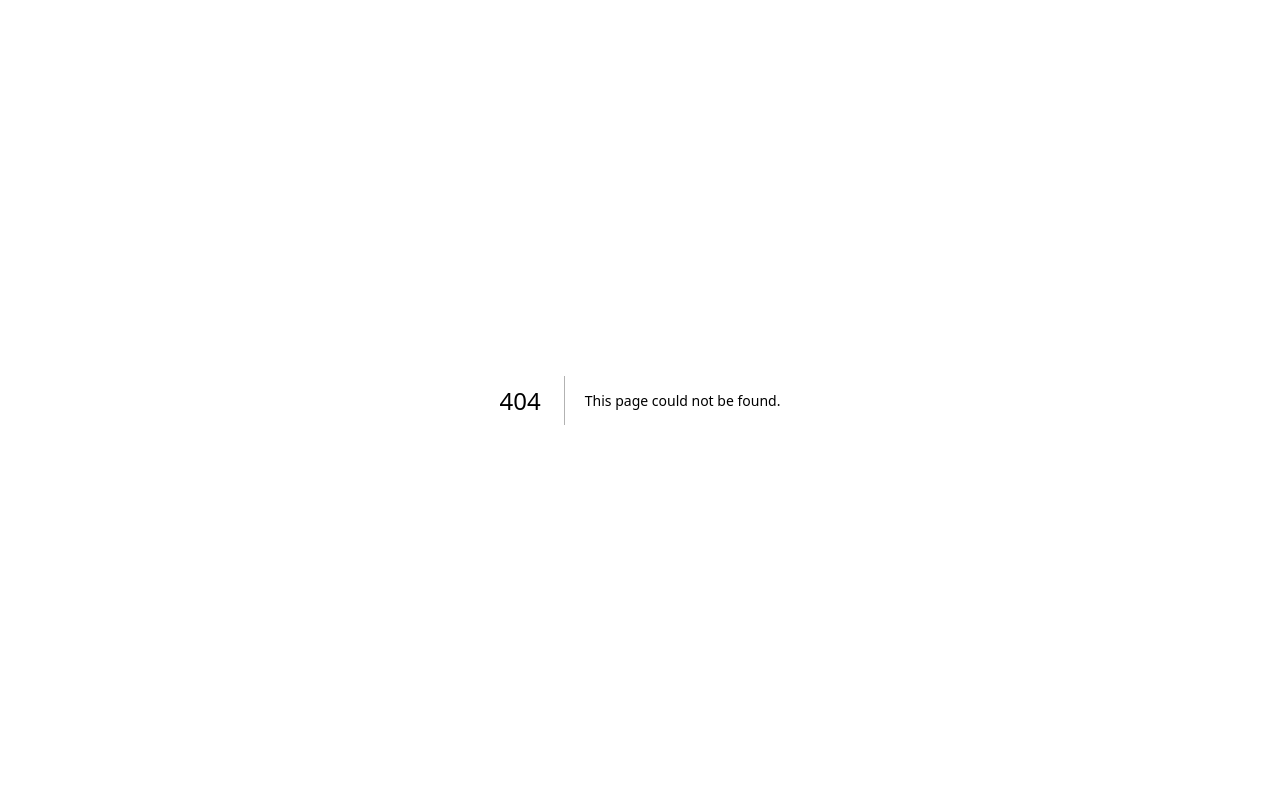
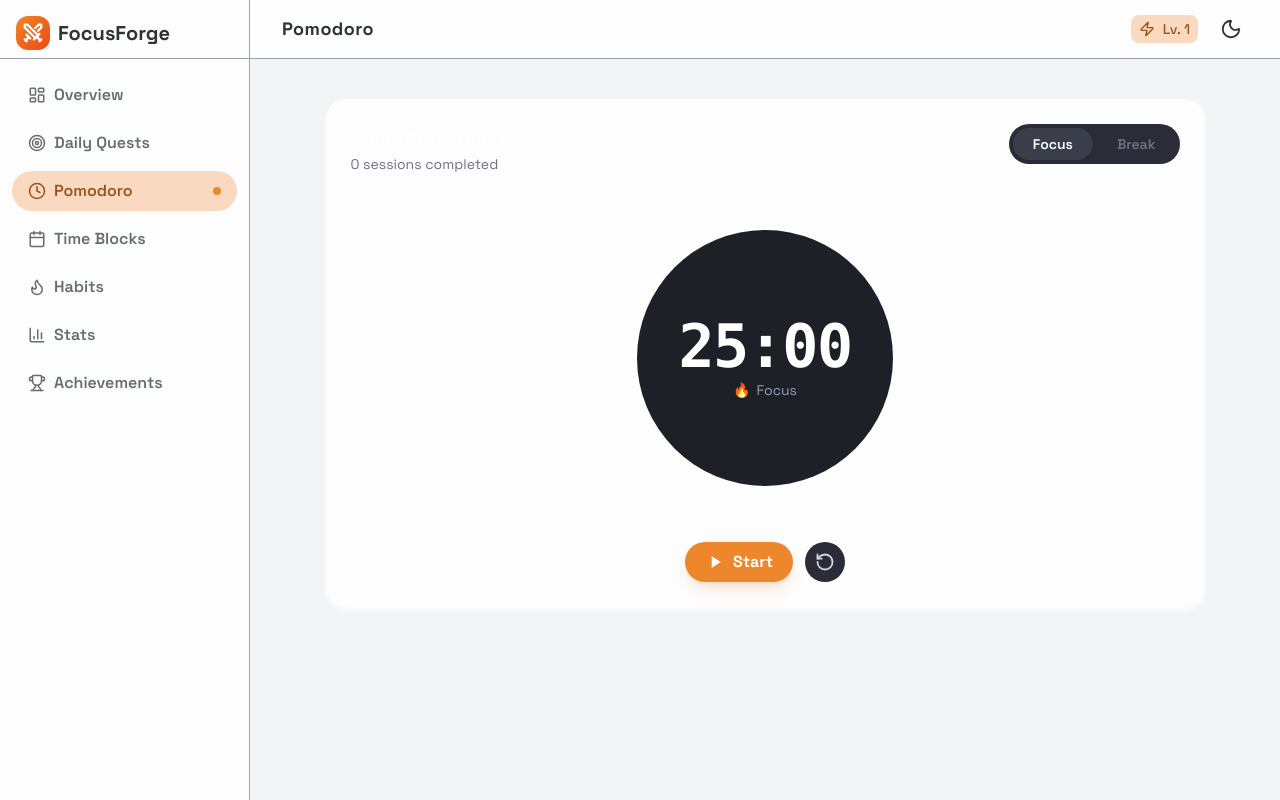
Before and after one commit to Meharp9/FocusForge, a Next.js app in the folder frontend/: page /dashboard/pomodoro in a window 1280 px wide. Before the commit this address had no page. Built offline with nearby package versions, Linux system fonts and the light colour scheme.

Commit message:
Add Pomodoro timer functionality with Timer, TimerDisplay, TimerControls, TimerToggle components; implement usePomodoro hook for state management

```diff
--- /dev/null
+++ b/frontend/src/app/dashboard/pomodoro/Timer.tsx
@@ -0,0 +1,49 @@
+'use client'
+import React, { useState } from 'react'
+import SoftCard from '@/components/common/SoftCard'
+import { usePomodoro } from './UsePomodor'
+import TimerToggle from './TimerToggle'
+import TimerDisplay from './TimerDisplay'
+import { TimerControls } from './TimerControls'
+
+const Timer = () => {
+  const config = {
+    focusDuration: 25 * 60,
+    breakDuration: 5 * 60,
+  }
+  const { state, start, pause, reset, switchMode } = usePomodoro(config);
+
+  const totalSeconds =
+    state.mode === 'focus' ? config.focusDuration : config.breakDuration;
+
+  return (
+    <SoftCard className='flex flex-col p-4 gap-6'>
+      <div className="flex items-start justify-between">
+        <div>
+          <h1 className="text-white font-bold text-xl">Pomodoro Timer</h1>
+          <p className="text-gray-500 text-sm mt-0.5">
+            {state.sessionsCompleted} session
+            {state.sessionsCompleted !== 1 ? 's' : ''} completed
+          </p>
+        </div>
+        <TimerToggle mode={state.mode} onSwitch={switchMode} />
+      </div>
+      <div className="flex justify-center py-4">
+        <TimerDisplay
+          secondsLeft={state.secondsLeft}
+          totalSeconds={totalSeconds}
+          mode={state.mode}
+        />
+      </div>
+      <div className="flex justify-center">
+        <TimerControls
+          isRunning={state.isRunning}
+          onStartPause={state.isRunning ? pause : start}
+          onReset={reset}
+        />
+      </div>
+    </SoftCard>
+  )
+}
+
+export default Timer
--- /dev/null
+++ b/frontend/src/app/dashboard/pomodoro/TimerControls.tsx
@@ -0,0 +1,65 @@
+import React from 'react';
+
+interface TimerControlsProps {
+  isRunning: boolean;
+  onStartPause: () => void;
+  onReset: () => void;
+}
+
+export const TimerControls: React.FC<TimerControlsProps> = ({
+  isRunning,
+  onStartPause,
+  onReset,
+}) => {
+  return (
+    <div className="flex items-center gap-3">
+      {/* Start / Pause button */}
+      <button
+        onClick={onStartPause}
+        className="flex items-center gap-2 px-5 py-2 bg-primary hover:bg-primary/80 active:scale-95
+          text-white font-bold text-base rounded-full transition-all duration-150 shadow-lg shadow-primary/20"
+      >
+        {isRunning ? (
+          <>
+            {/* Pause icon */}
+            <svg className="w-5 h-5" viewBox="0 0 24 24" fill="currentColor">
+              <rect x="6" y="4" width="4" height="16" rx="1" />
+              <rect x="14" y="4" width="4" height="16" rx="1" />
+            </svg>
+            Pause
+          </>
+        ) : (
+          <>
+            {/* Play icon */}
+            <svg className="w-5 h-5" viewBox="0 0 24 24" fill="currentColor">
+              <path d="M8 5.14v14l11-7-11-7z" />
+            </svg>
+            Start
+          </>
+        )}
+      </button>
+
+      {/* Reset button */}
+      <button
+        onClick={onReset}
+        className="flex items-center justify-center w-10 h-10 rounded-full bg-[#2a2d38]
+          hover:bg-[#33374a] active:scale-95 text-gray-300 transition-all duration-150"
+        aria-label="Reset timer"
+      >
+        {/* Rotate-ccw icon */}
+        <svg
+          className="w-5 h-5"
+          viewBox="0 0 24 24"
+          fill="none"
+          stroke="currentColor"
+          strokeWidth="2.2"
+          strokeLinecap="round"
+          strokeLinejoin="round"
+        >
+          <path d="M3 12a9 9 0 1 0 9-9 9.75 9.75 0 0 0-6.74 2.74L3 8" />
+          <path d="M3 3v5h5" />
+        </svg>
+      </button>
+    </div>
+  );
+};
--- /dev/null
+++ b/frontend/src/app/dashboard/pomodoro/TimerDisplay.tsx
@@ -0,0 +1,75 @@
+import React from 'react';
+
+interface TimerDisplayProps {
+  secondsLeft: number;
+  totalSeconds: number;
+  mode: 'focus' | 'break';
+}
+
+function formatTime(seconds: number): string {
+  const m = Math.floor(seconds / 60).toString().padStart(2, '0');
+  const s = (seconds % 60).toString().padStart(2, '0');
+  return `${m}:${s}`;
+}
+
+const TimerDisplay: React.FC<TimerDisplayProps> = ({
+  secondsLeft,
+  totalSeconds,
+  mode,
+}) => {
+  const radius = 120;
+  const circumference = 2 * Math.PI * radius;
+  const progress = secondsLeft / totalSeconds;
+  const dashOffset = circumference * (1 - progress);
+
+  return (
+    <div className="relative flex items-center justify-center w-72 h-72">
+      {/* Background track circle */}
+      <svg
+        className="absolute inset-0 w-full h-full -rotate-90"
+        viewBox="0 0 280 280"
+      >
+        <circle
+          cx="140"
+          cy="140"
+          r={radius}
+          fill="none"
+          stroke="#2a2a2a"
+          strokeWidth="6"
+        />
+        <circle
+          cx="140"
+          cy="140"
+          r={radius}
+          fill="none"
+          stroke={mode === 'focus' ? '#f97316' : '#3b82f6'}
+          strokeWidth="6"
+          strokeLinecap="round"
+          strokeDasharray={circumference}
+          strokeDashoffset={dashOffset}
+          className="transition-all duration-1000 ease-linear"
+        />
+      </svg>
+
+      {/* Inner circle background */}
+      <div className="absolute inset-4 rounded-full bg-[#1e2028]" />
+
+      {/* Time + label */}
+      <div className="relative z-10 flex flex-col items-center gap-1">
+        <span className="text-6xl font-bold text-white tracking-tight font-mono">
+          {formatTime(secondsLeft)}
+        </span>
+        <span className="flex items-center gap-1.5 text-sm text-gray-400">
+          {mode === 'focus' ? (
+            <span className="text-orange-500">🔥</span>
+          ) : (
+            <span className="text-blue-400">☕</span>
+          )}
+          <span className="capitalize">{mode}</span>
+        </span>
+      </div>
+    </div>
+  );
+};
+
+export default TimerDisplay;
--- /dev/null
+++ b/frontend/src/app/dashboard/pomodoro/TimerToggle.tsx
@@ -0,0 +1,29 @@
+import React from 'react';
+
+interface TimerToggleProps {
+  mode: 'focus' | 'break';
+  onSwitch: (mode: 'focus' | 'break') => void;
+}
+
+const TimerToggle: React.FC<TimerToggleProps> = ({ mode, onSwitch }) => {
+  return (
+    <div className="flex items-center gap-1 bg-[#2a2d38] rounded-full p-1">
+      {(['focus', 'break'] as ('focus' | 'break')[]).map((m) => (
+        <button
+          key={m}
+          onClick={() => onSwitch(m)}
+          className={`px-5 py-1.5 rounded-full text-sm font-semibold transition-all duration-200 capitalize
+            ${
+              mode === m
+                ? 'bg-[#3a3d4a] text-white shadow'
+                : 'text-gray-500 hover:text-gray-300'
+            }`}
+        >
+          {m}
+        </button>
+      ))}
+    </div>
+  );
+};
+
+export default TimerToggle;
--- /dev/null
+++ b/frontend/src/app/dashboard/pomodoro/UsePomodor.tsx
@@ -0,0 +1,100 @@
+import { useState, useEffect, useCallback, useRef } from 'react';
+
+interface TimerConfig {
+  focusDuration: number;
+  breakDuration: number;
+}
+type Mode = 'focus' | 'break';
+
+interface TimerState {
+  mode: Mode;
+  secondsLeft: number;
+  isRunning: boolean;
+  sessionsCompleted: number;
+}
+
+const DEFAULT_CONFIG: TimerConfig = {
+  focusDuration: 25 * 60,
+  breakDuration: 5 * 60,
+};
+
+export function usePomodoro(config: TimerConfig = DEFAULT_CONFIG) {
+  const [state, setState] = useState<TimerState>({
+    mode: 'focus',
+    secondsLeft: config.focusDuration,
+    isRunning: false,
+    sessionsCompleted: 0,
+  });
+
+  const intervalRef = useRef<ReturnType<typeof setInterval> | null>(null);
+
+  const clearTimer = useCallback(() => {
+    if (intervalRef.current) {
+      clearInterval(intervalRef.current);
+      intervalRef.current = null;
+    }
+  }, []);
+
+  useEffect(() => {
+    if (!state.isRunning) return;
+
+    intervalRef.current = setInterval(() => {
+      setState((prev) => {
+        if (prev.secondsLeft <= 1) {
+          clearTimer();
+          const nextMode: Mode = prev.mode === 'focus' ? 'break' : 'focus';
+          const nextSeconds =
+            nextMode === 'focus' ? config.focusDuration : config.breakDuration;
+          return {
+            ...prev,
+            isRunning: false,
+            mode: nextMode,
+            secondsLeft: nextSeconds,
+            sessionsCompleted:
+              prev.mode === 'focus'
+                ? prev.sessionsCompleted + 1
+                : prev.sessionsCompleted,
+          };
+        }
+        return { ...prev, secondsLeft: prev.secondsLeft - 1 };
+      });
+    }, 1000);
+
+    return clearTimer;
+  }, [state.isRunning, config, clearTimer]);
+
+  const start = useCallback(() => {
+    setState((prev) => ({ ...prev, isRunning: true }));
+  }, []);
+
+  const pause = useCallback(() => {
+    clearTimer();
+    setState((prev) => ({ ...prev, isRunning: false }));
+  }, [clearTimer]);
+
+  const reset = useCallback(() => {
+    clearTimer();
+    setState((prev) => ({
+      ...prev,
+      isRunning: false,
+      secondsLeft:
+        prev.mode === 'focus' ? config.focusDuration : config.breakDuration,
+    }));
+  }, [clearTimer, config]);
+
+  const switchMode = useCallback(
+    (mode: Mode) => {
+      clearTimer();
+      setState((prev) => ({
+        ...prev,
+        mode,
+        isRunning: false,
+        secondsLeft:
+          mode === 'focus' ? config.focusDuration : config.breakDuration,
+      }));
+    },
+    [clearTimer, config]
+  );
+
+  return { state, start, pause, reset, switchMode };
+}
--- /dev/null
+++ b/frontend/src/app/dashboard/pomodoro/page.tsx
@@ -0,0 +1,19 @@
+import Header from '../Header';
+import Sidebar from '../Sidebar';
+import Timer from './Timer';
+
+const Pomodoro = () => {
+  return (
+    <div className='flex'>
+      <Sidebar />
+      <div className='flex-grow flex flex-col gap-4'>
+        <Header />
+        <div className='p-6 flex flex-col gap-6 w-[90%] self-center'>
+          <Timer />
+        </div>
+      </div>
+    </div>
+  )
+}
+
+export default Pomodoro;
```
